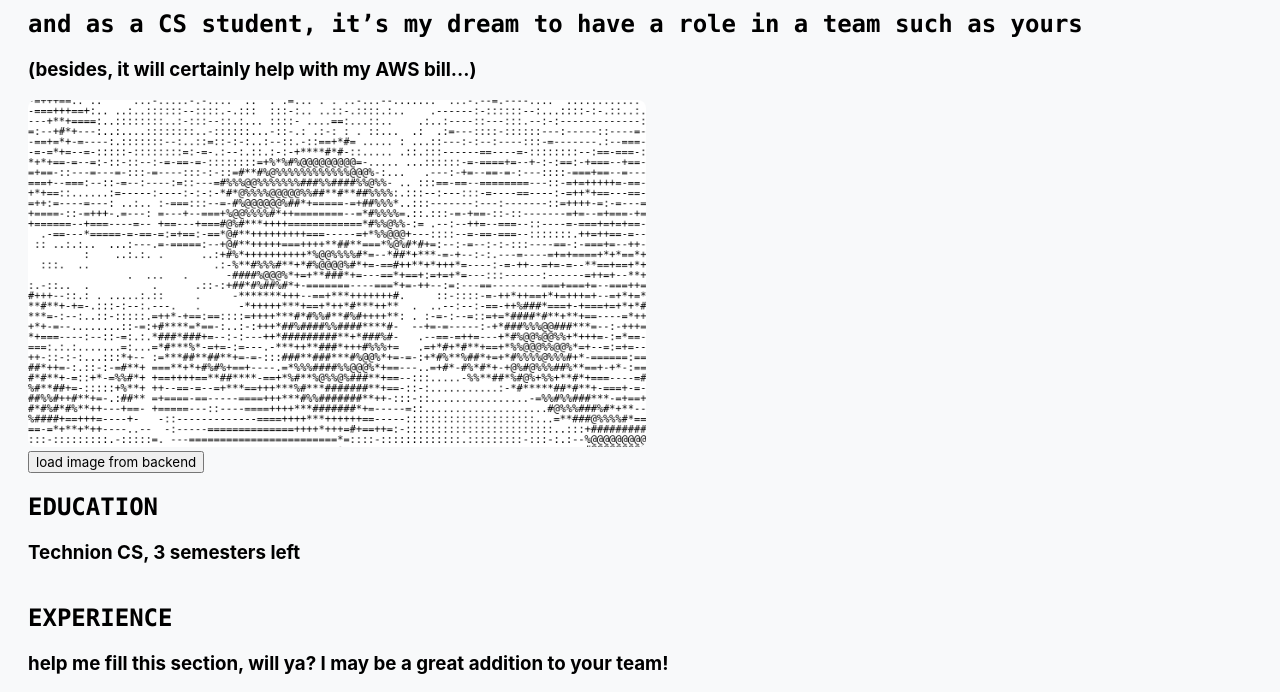
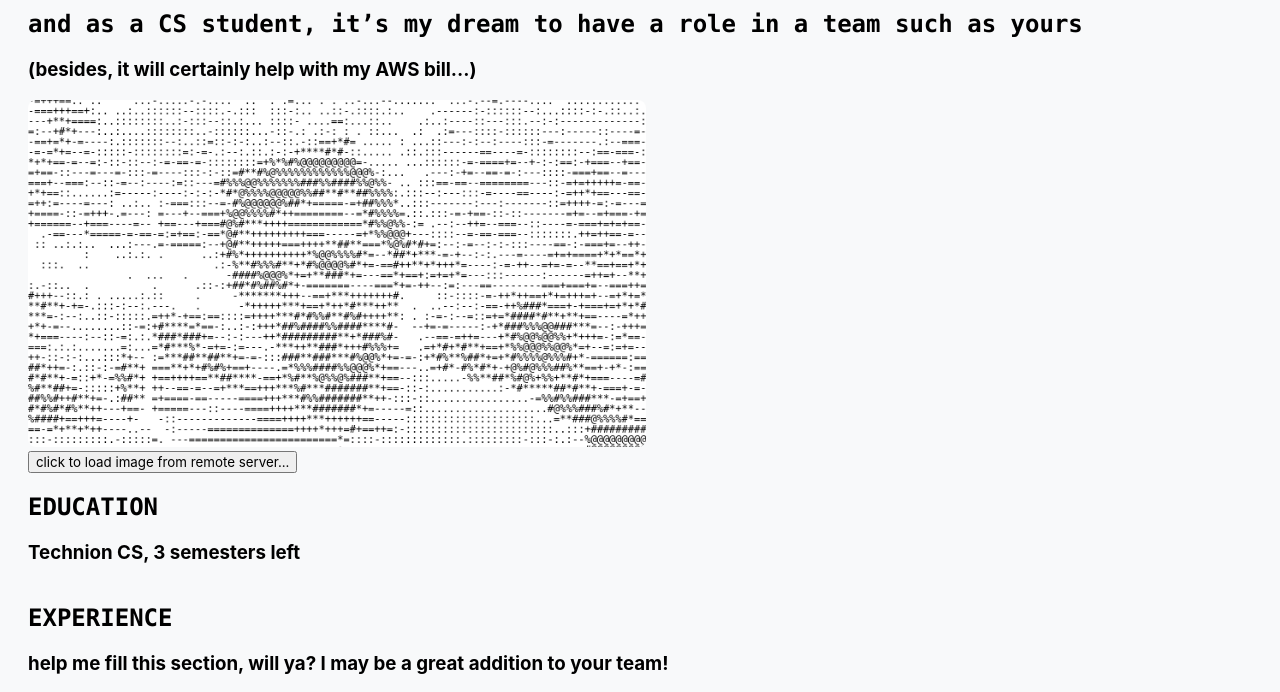
Before and after one commit to MeirFriedmann/MeirFriedmann.github.io, a plain HTML site: page index.html in a window 1280 px wide. Shown: the part 161-853 px from the top of the page. Drawn offline with Linux system fonts and the light colour scheme; files whose address does not match are found by name.

Commit message:
button to load img07

```diff
--- a/index.html
+++ b/index.html
@@ -40,7 +40,7 @@
         </header>
         <div class="img-div">
             <img id="myImage" src="frontend/assets/ascii-art.png" alt="my profile picture">
-            <button id="changeImage" type="button"><tag>load image from backend</tag></button>
+            <button id="changeImage" type="button"><tag>click to load image from remote server...</tag></button>
         </div>
 
         <section class="education">
```
